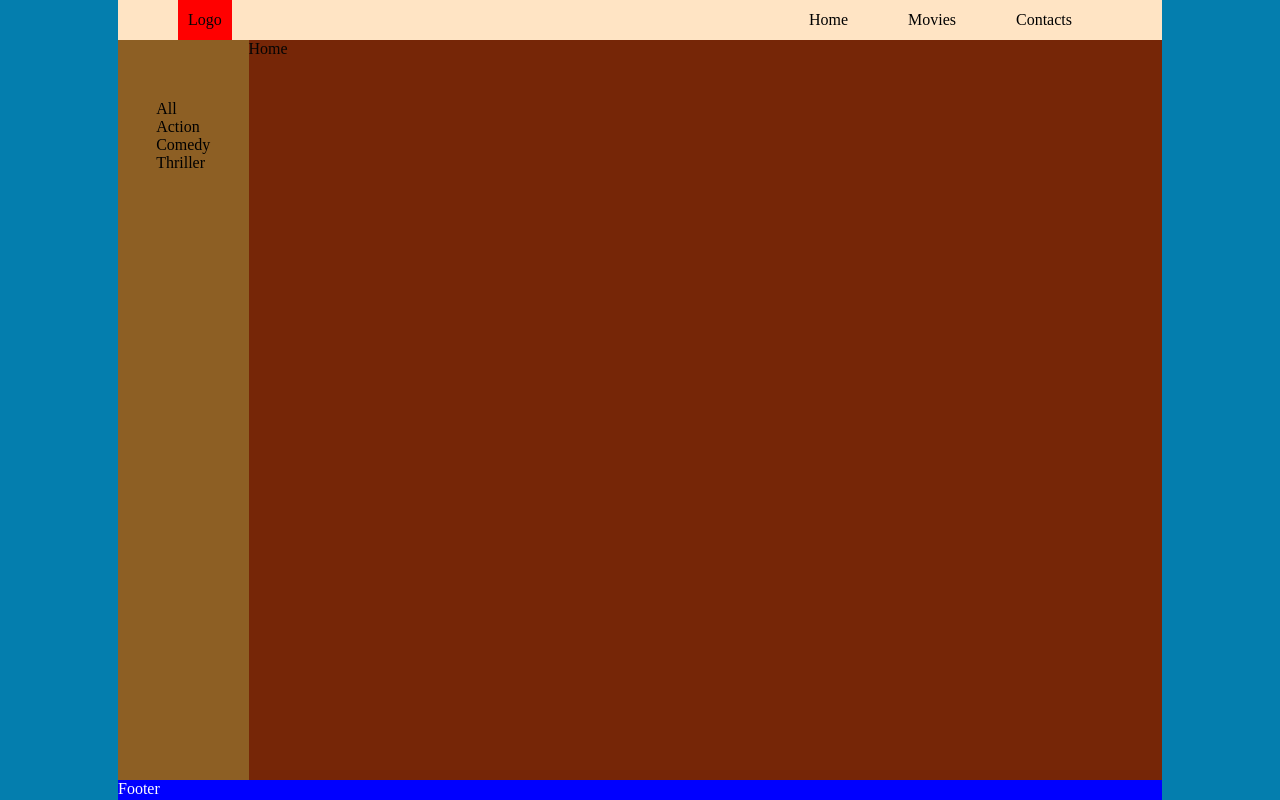
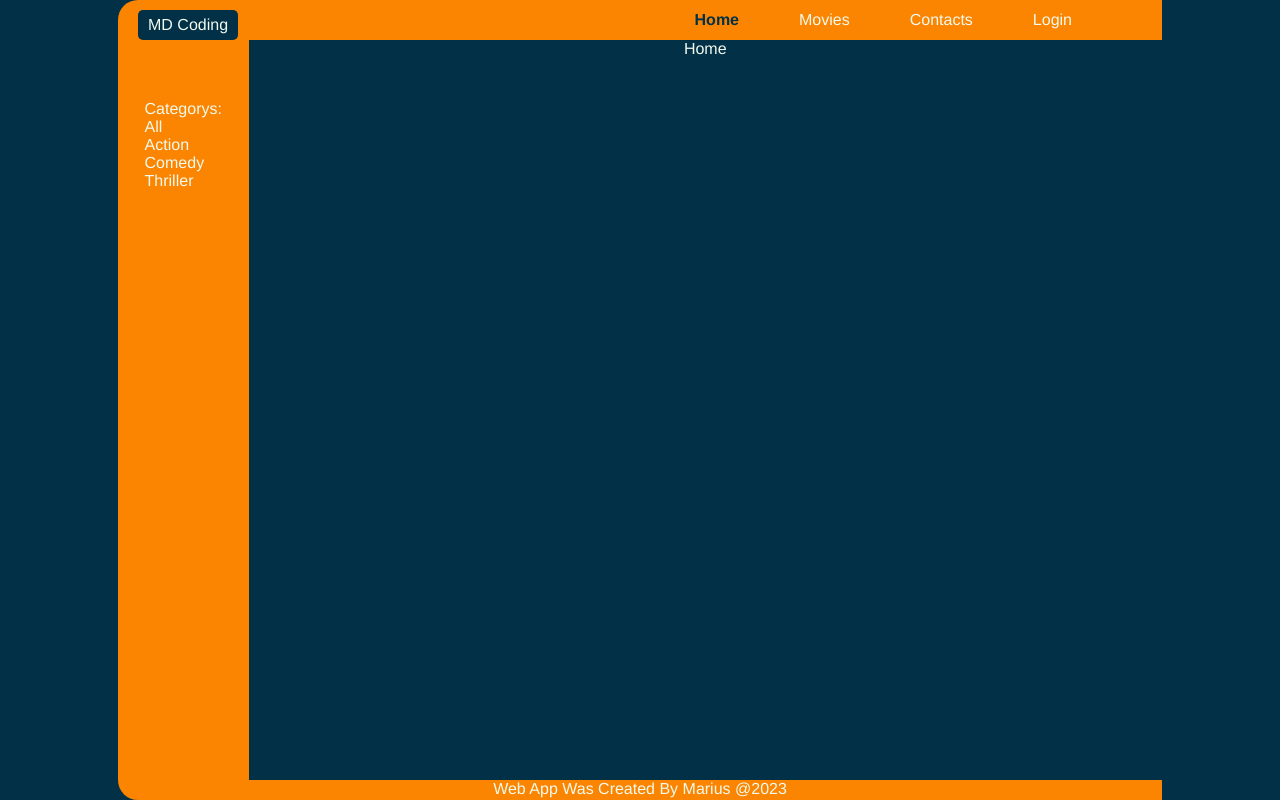
Before and after one commit to Shedou85/React_Final_Project, a React (Create React App) app: page / in a window 1280 px wide. Built offline with nearby package versions, Linux system fonts and the light colour scheme.

Commit message:
updaitng desing

```diff
--- a/src/App.js
+++ b/src/App.js
@@ -4,7 +4,7 @@ import Home from './pages/Home';
 import Movies from './pages/Movies';
 import Movie from './pages/Movie';
 import Contacts from './pages/Contacts';
-//import LoginLayout from './layouts/LoginLayout';
+import LoginLayout from './layouts/LoginLayout';
 import MainLayout from './layouts/MainLayout';
 import Action from './pages/category/Action';
 
@@ -14,7 +14,7 @@ function App() {
   return (
     <div className="app">
      <Routes>
-        {/*<Route path="/login" element={<LoginLayout />} />*/}
+        <Route path="/login" element={<LoginLayout />} />
 
         <Route path="/" element={<MainLayout />}>
           <Route index element={<Home />} />
--- a/src/FakeApi/MovieGetApi.js
+++ b/src/FakeApi/MovieGetApi.js
@@ -11,7 +11,6 @@ export const fetchAllMovies = () => {
             'X-Master-Key': '63cd389cace6f33a22c56c40',
          },
          credentials: 'omit',
-         //get the image url from the jsonbin.io
       })
          .then(response =>  response.json())
          .then(json =>  dispatch(fetchAllMoviesActionCenter(json.record.moviesData)));
--- a/src/layouts/LoginLayout.js
+++ b/src/layouts/LoginLayout.js
@@ -1,8 +1,13 @@
 import React from 'react'
+import Login from '../pages/Login'
 
 const LoginLayout = () => {
   return (
-    <div>LoginLayout</div>
+    <div>
+      LoginLayout
+      <Login />
+    </div>
+
   )
 }
 
--- a/src/layouts/MainLayout.js
+++ b/src/layouts/MainLayout.js
@@ -1,5 +1,6 @@
 import React from 'react';
 import { NavLink, Link, Outlet } from 'react-router-dom';
+import { useState } from 'react';
 
 
 
@@ -8,11 +9,12 @@ const MainLayout = () => {
       <div>
          <header>
             <div className='header-item'>
-               <div className='logo'>Logo</div>
+               <div className='logo'>MD Coding</div>
                <nav>
-                  <NavLink to="/" className="active">Home</NavLink>
-                  <NavLink to="/movies" className="active">Movies</NavLink>
-                  <NavLink to="/contacts" className="active">Contacts</NavLink>
+                  <NavLink to="/" className="isActive">Home</NavLink>
+                  <NavLink to="/movies" className="isActive">Movies</NavLink>
+                  <NavLink to="/contacts" className="isActive">Contacts</NavLink>
+                  <NavLink to="/login" className="isActive">Login</NavLink>
                </nav>
             </div>
          </header>
@@ -20,6 +22,7 @@ const MainLayout = () => {
             <div className='aside'>
                   <aside>
                   <ul>
+                     <p>Categorys:</p>
                      <li>
                         <Link to="/movies">All</Link>
                      </li>
@@ -48,7 +51,7 @@ const MainLayout = () => {
 
 
          <footer>
-            <p>Footer</p>
+            <p>Web App Was Created By Marius @2023</p>
          </footer>
 
       </div>
--- a/src/pages/Contacts.js
+++ b/src/pages/Contacts.js
@@ -2,7 +2,9 @@ import React from 'react'
 
 const Contacts = () => {
   return (
-    <div>Contacts</div>
+    <div className='content-wrapper'>
+      Contacts
+    </div>
   )
 }
 
--- a/src/pages/Home.js
+++ b/src/pages/Home.js
@@ -2,7 +2,9 @@ import React from 'react'
 
 const Home = () => {
   return (
-    <div>Home</div>
+    <div className='content-wrapper'>
+      Home
+    </div>
   )
 }
 
--- /dev/null
+++ b/src/pages/Login.js
@@ -0,0 +1,13 @@
+import React from 'react'
+import { Link } from 'react-router-dom'
+
+const Login = () => {
+  return (
+   <div className='content-wrapper'>
+      <h1>Login Form Shud be here</h1>
+      <Link to='/'>Go Back</Link>
+   </div>
+  )
+}
+
+export default Login
--- a/src/pages/Movie.js
+++ b/src/pages/Movie.js
@@ -1,4 +1,5 @@
 import React from 'react'
+import { Link } from 'react-router-dom'
 
 
 
@@ -10,8 +11,9 @@ const Movie = () => {
 
 
   return (
-     <div>
-       One Movie
+     <div className='content-wrapper'>
+       <h1>One Movie </h1>
+       <div className='btn-back'><Link to="/movies">Go Back</Link> </div>
 
     </div>
   )
--- a/src/store/index.js
+++ b/src/store/index.js
@@ -1,6 +1,7 @@
 import { createStore, applyMiddleware } from 'redux';
 import { composeWithDevTools } from 'redux-devtools-extension';
 import thunk from 'redux-thunk';
+
 
 const movieDefaultState = {
    movies: {},
@@ -15,7 +16,7 @@ const saveState = (state) => {
       console.log(err);
    }
 };
-const loadState = (state) => {
+const loadState = () => {
    try {
       const serializedState = localStorage.getItem('state');
       if (serializedState === null) {
--- a/src/store/movieReducer.js
+++ b/src/store/movieReducer.js
@@ -1,4 +1,4 @@
-//create a movie reducer
+
  const moviesDefaultStates = {
    movies: [],
    isPending: false,
--- a/src/style/index.scss
+++ b/src/style/index.scss
@@ -1,3 +1,5 @@
+
+  @import url('https://fonts.googleapis.com/css2?family=Arimo:wght@400;700&display=swap');
 
 
 * {
@@ -15,28 +17,47 @@
 }
 
 :root {
-   --background: rgb(4, 126, 174);
-   --text: rgb(0, 0, 0);
+   --background: #023047;
+   --secondary-background: #fb8500;
+   --card-bg: #ffb703;
+   --secondary: #8ecae6;
+   --text: #f1faee;
+   --secondary-tex: #023047;
+   --border: #f1faee;
+   --header: 40px;
+   --footer: 20px;
 }
 
 body {
    background-color: var(--background);
-   color: rgb(5, 5, 5);
+   color: var(--text);
+   font-family: 'Arimo', sans-serif;
+}
+
+.active {
+   color : var(--secondary-tex);
+   font-weight: 700;
 }
 .app {
    max-width: 1044px;
    margin: 0 auto;
-   background-color: rgb(7, 199, 135);
+}
 
-}
+
 .wrapper {
-   min-height: calc(100vh - 40px - 20px);
+   min-height: calc(100vh - var(--header) - var(--footer));
    width: 100%;
    display: flex;
    flex-direction: row;
 }
+.content-wrapper {
+   display: flex;
+   flex-direction: column;
+   justify-content: center;
+   align-items: center;
+}
 .outlet {
-   background-color: rgb(118, 38, 7);
+   background-color: var(--background);
    width: 100%;
 
 
@@ -46,8 +67,9 @@ header {
    display: flex;
    justify-content: space-around;
    width: 100%;
-   height: 40px;
-   background-color: bisque;
+   height: var(--header);
+   background-color: var(--secondary-background);
+   border-top-left-radius: 20px;
 
    .header-item {
       width: 100%;
@@ -60,8 +82,12 @@ header {
       justify-content: center;
       align-items: center;
       padding: 10px;
-      margin-left: 60px;
-      background-color: red;
+      margin-top: 10px;
+      margin-left: 20px;
+      background-color: var(--background);
+      border-radius: 5px;
+      color: var(--text);
+
    }
 
    nav {
@@ -79,110 +105,99 @@ main {
    width: 100%;
    display: flex;
    flex: 7;
+
+   .btn-back {
+      background-color: var(--secondary-background);
+      border-radius: 10px;
+      color: var(--text);
+      padding: 10px 20px 10px 20px;
+      cursor: pointer;
+      &:hover {
+         background-color: var(--card-bg);
+      }
+   }
 }
 .aside {
    display: flex;
    flex-direction: column;
    align-items: center;
    padding-top: 60px;
-   background-color: rgb(141, 95, 36);
+   background-color: var(--secondary-background);
    flex: 1;
 }
 .movie-cards-wrapper {
-   border: solid 1px black;
    display: grid;
    grid-template-columns: repeat(auto-fill, minmax(200px, 1fr));
-   grid-gap: 30px;
+   grid-gap: 10px;
    padding: 20px;
    width: 100%;
+
+   //create a movie card component
+   .movie-card {
+      width: 200px;
+      background-color: var(--card-bg);
+      border: solid 1px var(--border);
+      border-radius: 10px;
+      display: flex;
+      flex-direction: column;
+      justify-content: space-between;
+      align-items: center;
+      color: white;
+      overflow: hidden;
+
+      .movie-card-img {
+         width: 200px;
+         height: 260px;
+         overflow: hidden;
+         margin-bottom: 20px;
+         padding: 10px;
+
       }
-.movie-card {
-   flex: 1;
-   flex-basis: 300px;
-   flex-grow: 0;
-   height: 440px;
-   background: #fff;
-   border: 2px solid #fff;
-   box-shadow: 0px 4px 7px rgba(0,0,0,.5);
-   cursor: pointer;
-   transition: all .5s cubic-bezier(.8,.5,.2,1.4);
-   overflow: hidden;
-   position: relative;
+      .descriptions {
+         width: 100%;
+         display: flex;
+         flex-direction: column;
+         justify-content: space-between;
+         align-items: center;
+         padding: 10px;
 
-   img {
-      width: 100%;
-      height:100%;
-      transition: all .5s cubic-bezier(.8,.5,.2,1.4);
+         .movie-title {
+            font-size: 24px;
+            font-weight: 700;
+            margin-bottom: 10px;
+
+            &:hover {
+               color: var(--secondary-tex);
             }
          }
 
-
-
-.descriptions{
-   position: absolute;
-   top:0px;
-   left:0px;
-   background-color: rgba(255,255,255,.7);
-   width:100%;
-   height:100%;
-   transition: all .7s ease-in-out;
-   padding: 20px;
-   box-sizing: border-box;
-   clip-path: circle(0% at 100% 100%);
+         .movie-year {
+            font-size: 1.2rem;
+            margin-bottom: 25px;
          }
-.movie-card:hover .descriptions{
-   left:0px;
-   transition: all .7s ease-in-out;
-   clip-path: circle(75%);
-}
-.movie-cardhover{
-   transition: all .5s cubic-bezier(.8,.5,.2,1.4);
-   box-shadow: 0px 2px 3px rgba(0,0,0,.3);
-   transform: scale(.97);
-}
-.movie-card:hover img{
-   transition: all .5s cubic-bezier(.8,.5,.2,1.4);
-   transform: scale(1.6) rotate(20deg);
-   filter: blur(3px);
-}
-.movie-card h1{
-   color: #ff3838;
-   letter-spacing: 1px;
-   margin: 0px;
-   border: solid 1px yellow;
-   margin-bottom: 15px;
-}
-.movie-card p{
-   line-height: 24px;
-   height: 70%;
-   padding: 10px;
-   border: solid 1px blue;
-}
-.movie-card button{
-   width: fit-content;
-   height: 40px;
-   cursor: pointer;
-   border-style: none;
-   background-color: #ff3838;
-   color:#fff;
-   font-size: 15px;
-   outline: none;
-   box-shadow: 0px 2px 3px rgba(0,0,0,.4);
-   transition: all .5s ease-in-out;
-}
-.movie-card button:hover{
-   transform: scale(.95) translateX(-5px);
-   transition: all .5s ease-in-out;
       }
 
+      &:hover {
+         -webkit-transform: scale(1.03);
+         transform: scale(1.03);
+         box-shadow: 0px 10px 25px rgba(0, 0, 0, 0.08);
+         -webkit-transition: 300ms;
+         transition: 300ms;
+      }
+      .card-btn {
+         background-color: var(--background);
+         color: var(--text);
+         padding: 10px 20px 10px 20px;
+         cursor: pointer;
+      }
 
-
-
-
-
+   }
+}
 
 footer {
-   color : white;
-   background-color: blue;
-   height: 20px;
+   color : var(--text);
+   background-color: var(--secondary-background);
+   border-bottom-left-radius: 30px;
+   height: var(--footer);
+   text-align: center;
 }
```
Also changed, not shown: src/pages/Movies.js (+12 -9 lines). Lines whose indentation alone changed are shown as unchanged.
